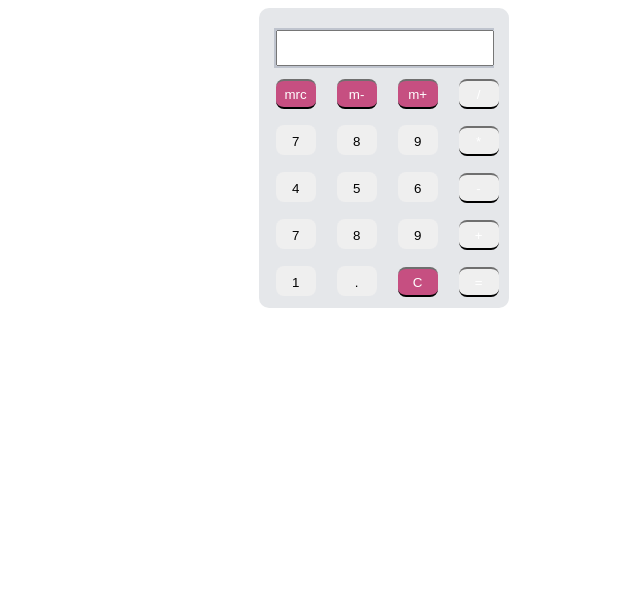
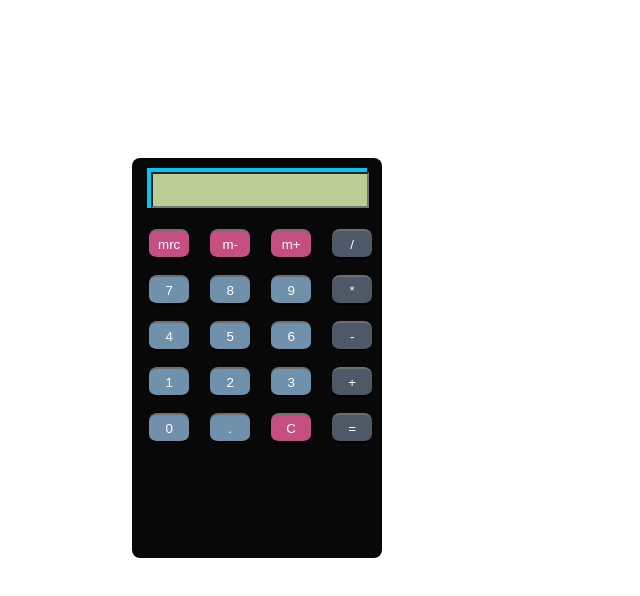
Before and after one commit to BaconAlfredoPasta/Calculator, a plain HTML site: page index.html in a window 1280 px wide. Shown: the whole page, without its empty margins (255-895 px from the left). Drawn offline with Linux system fonts and the light colour scheme.

Commit message:
changed the colors

```diff
--- a/calculator.css
+++ b/calculator.css
@@ -3,46 +3,48 @@
 
 /* Calculator Box */
 .box {
-	background-color: #e5e7ea;
-	height: 300px;
+	background-color: #090808;
+	height: 400px;
 	width: 250px;
-	border-radius: 10px;
+	border-radius: 8px;
 	position: relative;
-	top: 80 px;
-	left: 40%;
+	top: 150px;
+	left: 30%;
 }
 
 /* Display */
 .display {
-	background-color: #bfc4ce;
+	background-color: #05C6F3;
 	width: 220px;
 	position: relative;
 	left: 15px;
-	top: 20px;
+	top: 10px;
 	height: 40px;
 }
 .display input {
 	position: relative;
-	left: 2px;
-	top: 2px;
+	left: 4px;
+	top: 4px;
 	height: 30px;
 	width: 210px;
 	color: black;
-	baclground-color: #bccd95;
+	background-color: #bccd95;
 	font-size: 21px;
 	text-align: right;
 }
 
-/* Calculator buttons */
-.keys {position: relative;
-top: 15px;}
+/* Calculator Buttons */
+.keys {
+	position: relative;
+	top: 15px;
+}
 .button {
 	width: 40px;
 	height: 30px;
 	border: none;
 	border-radius: 8px;
 	margin-left: 17px;
-cursor: pointe;
+	cursor: pointer;
 	border-top: 2px solid transparent;
 }
 .button.function {
@@ -51,19 +53,29 @@ border-top: 2px solid transparent;
 	border-bottom: black 2px solid;
 	border-top: 2px #6f6f6f solid;
 }
-
-/* simulate Button Press */
 .button.operator {
 	color: white;
-	background-color: #709lab;
+	background-color: #4d5966;
 	border-bottom: black 2px solid;
 	border-top: 2px #6f6f6f solid;
 }
-.function:action {
+.button.number {
+	color: white;
+	background-color: #7091ab;
+	border-bottom: black 2px solid;
+	border-top: 2px #6f6f6f solid;
+}
+
+/* Simulate Button Press */
+.function:active {
 	border-top: black 2px solid;
-	border-bottom: #303030 2px solid;
+	border-bottom: 2px #6f6f6f solid;
 }
-.number:active{
+.operator:active {
 	border-top: black 2px solid;
-	border-bottom: #6f6f6f 2px solid;
+	border-bottom: 2px #303030 solid;
 }
+.number:active {
+	border-top: black 2px solid;
+	border-bottom: 2px #6f6f6f solid;
+}
--- a/calculator.js
+++ b/calculator.js
@@ -1,16 +1,16 @@
 // JavaScript Document
 
-//Change Display
+// Change Display
 function d(val) {
-	document.getElementbyId("d").value = val;
+	document.getElementById("d").value = val;
 }
 
-//Type numbers and operators
+// Type numbers and operators
 function v(val) {
 	document.getElementById("d").value += val;
 }
 
-//Evaluate the equation
+// Evaluate the equation
 function e() {
 	try {
 		d(eval(document.getElementById("d").value));
--- a/index.html
+++ b/index.html
@@ -3,43 +3,48 @@
 <head>
 <meta charset="UTF-8">
 <title>Calculator</title>
+<!--Stylesheet-->
 <link rel="stylesheet" type="text/css" href="calculator.css">
+<!--JavaScript-->
 <script type="text/javascript" src="calculator.js"></script>
 </head>
 
 <body>
+<!--Add your HTML here-->
 	<div class="box">
-		<div class="display"><input type="text" readonly size="18" id="d"> </div>
+		<div class="display">
+			<input type="text" readonly size="18" id="d">
+		</div>
 		<div class="keys">
 			<p>
-			<input type="button" class="button function" value="mrc" onClick="alert('not yet implemented')">
-			<input type="button" class="button function" value="m-" onClick="alert('not yet implemented')">
-			<input type="button" class="button function" value="m+" onClick="alert('not yet implemented')">
-			<input type="button" class="button operator" value="/" onClick="v('/')">
+				<input type="button" value="mrc" class="button function" onClick="">
+				<input type="button" value="m-" class="button function" onClick="">
+				<input type="button" value="m+" class="button function" onClick="">
+				<input type="button" value="/" class="button operator" onClick="v('/')">
 			</p>
 			<p>
-			<input type="button" class="button number" value="7" onClick="v('7')">
-			<input type="button" class="button number" value="8" onClick="v('8')">
-			<input type="button" class="button number" value="9" onClick="v('9')">
-			<input type="button" class="button operator" value="*" onClick="v('*')">
+				<input type="button" value="7" class="button number" onClick="v('7')">
+				<input type="button" value="8" class="button number" onClick="v('8')">
+				<input type="button" value="9" class="button number" onClick="v('9')">
+				<input type="button" value="*" class="button operator" onClick="v('*')">
 			</p>
 			<p>
-			<input type="button" class="button number" value="4" onClick="v('4')">
-			<input type="button" class="button number" value="5" onClick="v('5')">
-			<input type="button" class="button number" value="6" onClick="v('6')">
-			<input type="button" class="button operator" value="-" onClick="v('-')">
+				<input type="button" value="4" class="button number" onClick="v('4')">
+				<input type="button" value="5" class="button number" onClick="v('5')">
+				<input type="button" value="6" class="button number" onClick="v('6')">
+				<input type="button" value="-" class="button operator" onClick="v('-')">
 			</p>
 			<p>
-			<input type="button" class="button number" value="7" onClick="v('1')">
-			<input type="button" class="button number" value="8" onClick="v('2')">
-			<input type="button" class="button number" value="9" onClick="v('3')">
-			<input type="button" class="button operator" value="+" onClick="v('+')">
+				<input type="button" value="1" class="button number" onClick="v('1')">
+				<input type="button" value="2" class="button number" onClick="v('2')">
+				<input type="button" value="3" class="button number" onClick="v('3')">
+				<input type="button" value="+" class="button operator" onClick="v('+')">
 			</p>
 			<p>
-			<input type="button" class="button number" value="1" onClick="v('0')">
-			<input type="button" class="button number" value="." onClick="v('.')">
-			<input type="button" class="button function" value="C" onClick="v('9')">
-			<input type="button" class="button operator" value="=" onClick="e()">
+				<input type="button" value="0" class="button number" onClick="v('0')">
+				<input type="button" value="." class="button number" onClick="v('.')">
+				<input type="button" value="C" class="button function" onClick="d('')">
+				<input type="button" value="=" class="button operator" onClick="e()">
 			</p>
 		</div>
 	</div>
```
Lines whose indentation alone changed are shown as unchanged.
